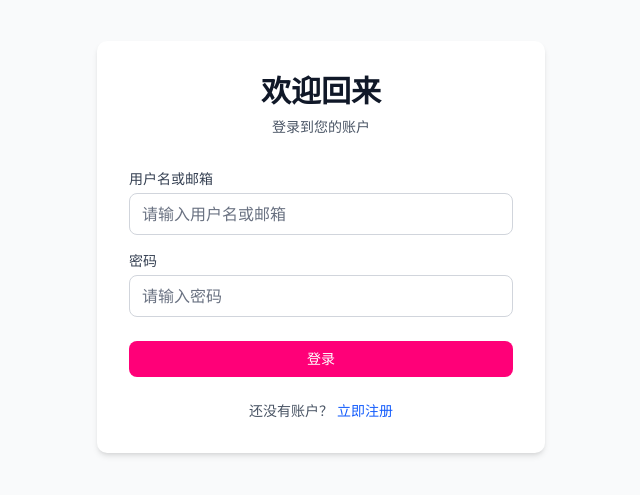
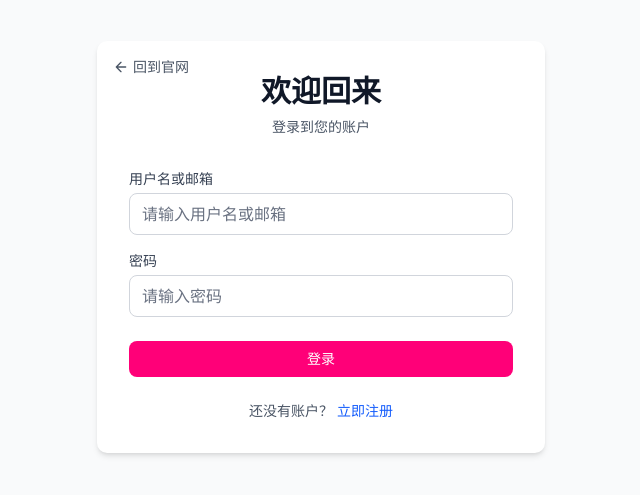
Before and after one commit to qq761789003/ecloud_next_scaffold, a Next.js app: page /components/admin/login in a window 1280 px wide. Shown: the part 153-648 px from the top of the page, without its empty margins (319-959 px from the left). Built offline with nearby package versions, Linux system fonts and the light colour scheme; no server answers.

Commit message:
在登录页面中添加了“回到官网”按钮，优化了用户导航体验；更新了相关样式以增强界面设计。

```diff
--- a/src/app/components/admin/login/page.jsx
+++ b/src/app/components/admin/login/page.jsx
@@ -50,7 +50,28 @@ export default function LoginPage() {
   return (
     <GuestGuard>
       <div className="min-h-screen flex items-center justify-center bg-gray-50">
-        <div className="max-w-md w-full space-y-8 p-8 bg-white rounded-lg shadow-md">
+        <div className="max-w-md w-full space-y-8 p-8 bg-white rounded-lg shadow-md relative">
+          {/* 回到官网按钮 */}
+          <Link
+            href="/"
+            className="absolute top-4 left-4 text-sm text-gray-600 hover:text-gray-900 flex items-center gap-1 transition-colors"
+          >
+            <svg
+              xmlns="http://www.w3.org/2000/svg"
+              width="16"
+              height="16"
+              viewBox="0 0 24 24"
+              fill="none"
+              stroke="currentColor"
+              strokeWidth="2"
+              strokeLinecap="round"
+              strokeLinejoin="round"
+            >
+              <path d="M19 12H5M12 19l-7-7 7-7"/>
+            </svg>
+            回到官网
+          </Link>
+
           <div>
             <h2 className="text-center text-3xl font-bold text-gray-900">
               欢迎回来
```
